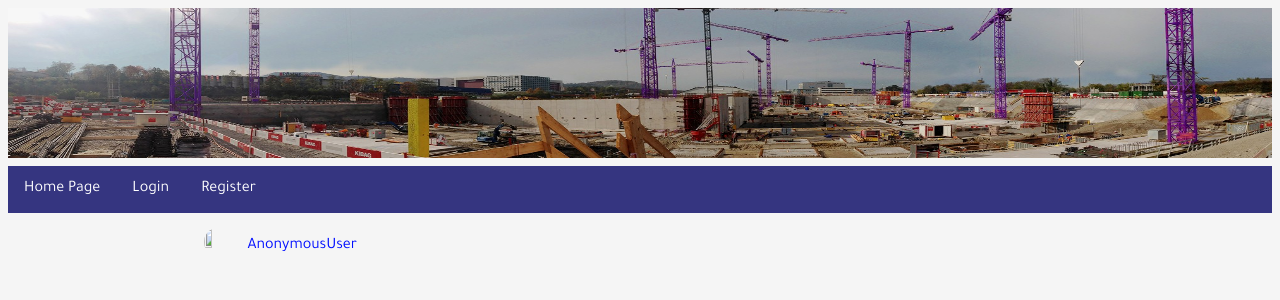
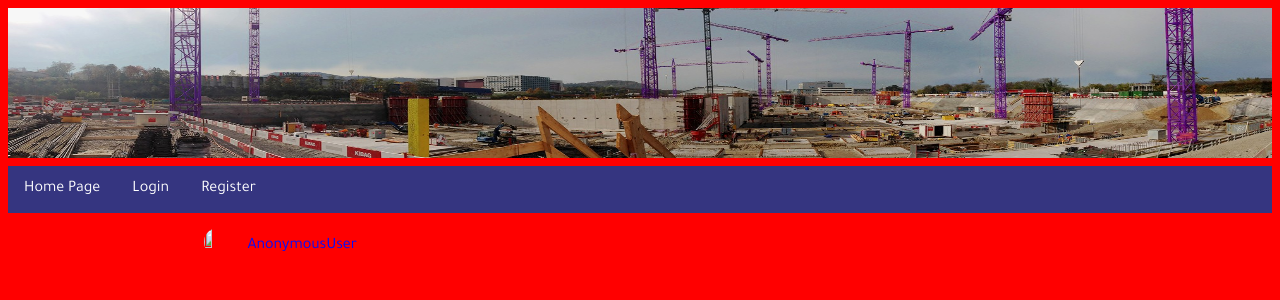
Before and after one commit to laithtareq/conference, a Django app: page / in a window 1280 px wide. Shown: the top 300 px of the page. Run offline with Django 3.2, Linux system fonts and the light colour scheme; some libraries are stand-ins or nearby versions.

Commit message:
Update main.css

```diff
--- a/static/css/main.css
+++ b/static/css/main.css
@@ -84,7 +84,7 @@ html, body{
 }
 body{
     font-family: 'Tajawal';
-  background-color: whitesmoke;
+  background-color: red;
 }
 ul {
   direction: rtl;
```
